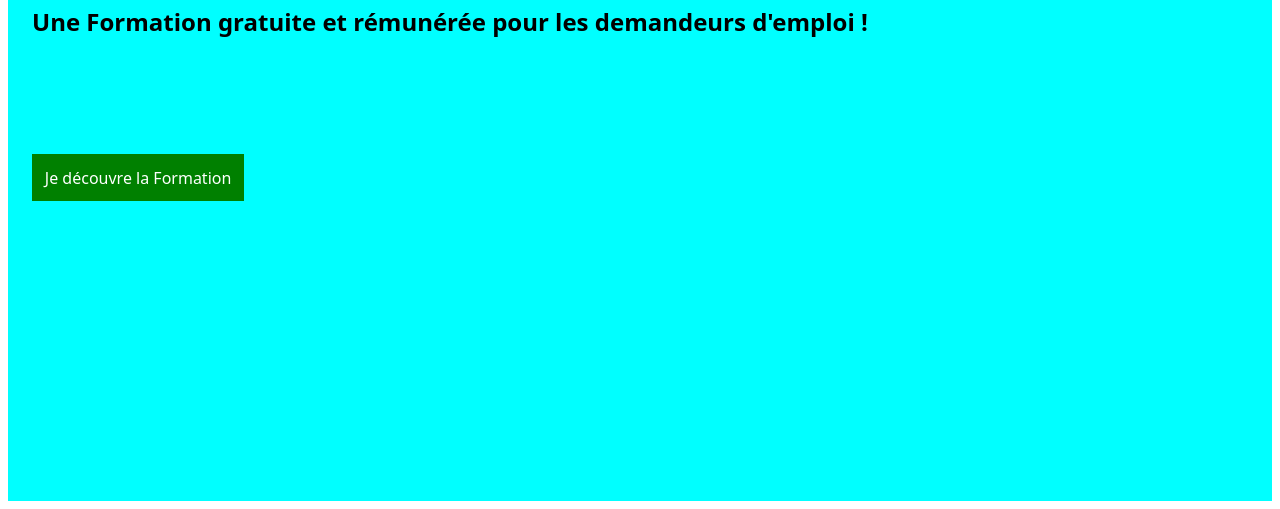
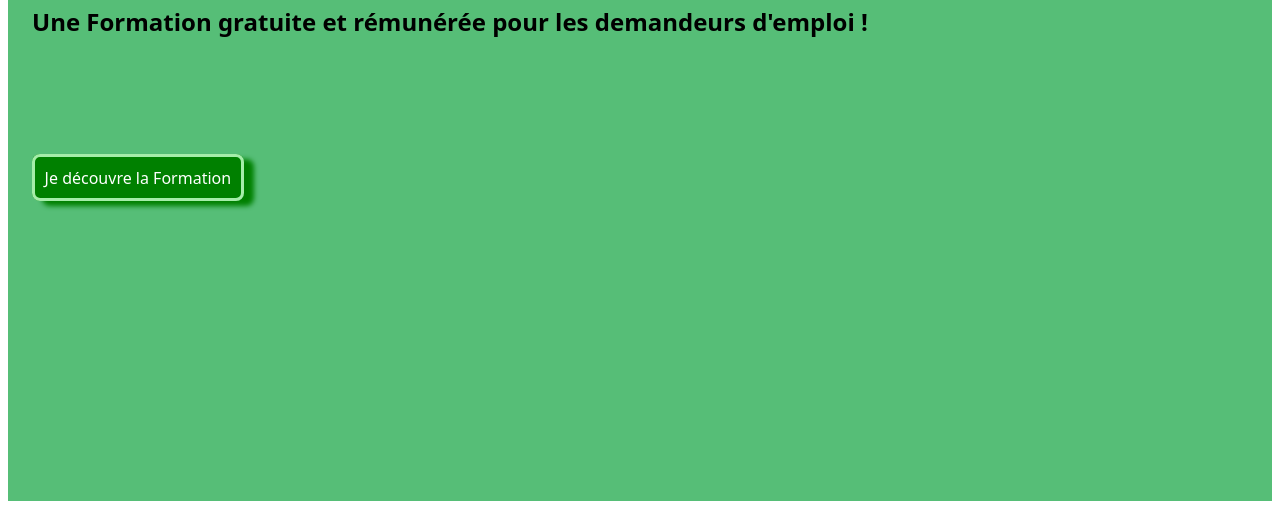
Before and after one commit to KevinLIOUST/EntrainementPageAccueil, a plain HTML site: page index.html in a window 1280 px wide. Shown: the part 357-866 px from the top of the page. Drawn offline with Linux system fonts and the light colour scheme; a web font is replaced by a local one.

Commit message:
Personnalisation des boutons dans le main et le header ! :)

```diff
--- a/style/style.css
+++ b/style/style.css
@@ -43,8 +43,11 @@ span {
 a {
     background-color: green;
     color: white;
-    padding: 0.8rem;
+    padding: 0.6rem;
     text-decoration: none;
+    border-radius: 8px;
+    box-shadow: 10px 5px 5px green;
+    border: 3px solid rgb(165, 237, 169);
 }
 
 /* Main */
@@ -52,7 +55,7 @@ a {
 main {
     width: 100%;
     height: 80vh;
-    background-color: aqua;
+    background-color: rgb(86, 190, 119);
 }
 
 h1 {
@@ -67,4 +70,5 @@ h2 {
 
 .callToActionButton {
     margin-left: 1.5rem;
+    box-shadow: 10px 5px 5px green;
 }
```
